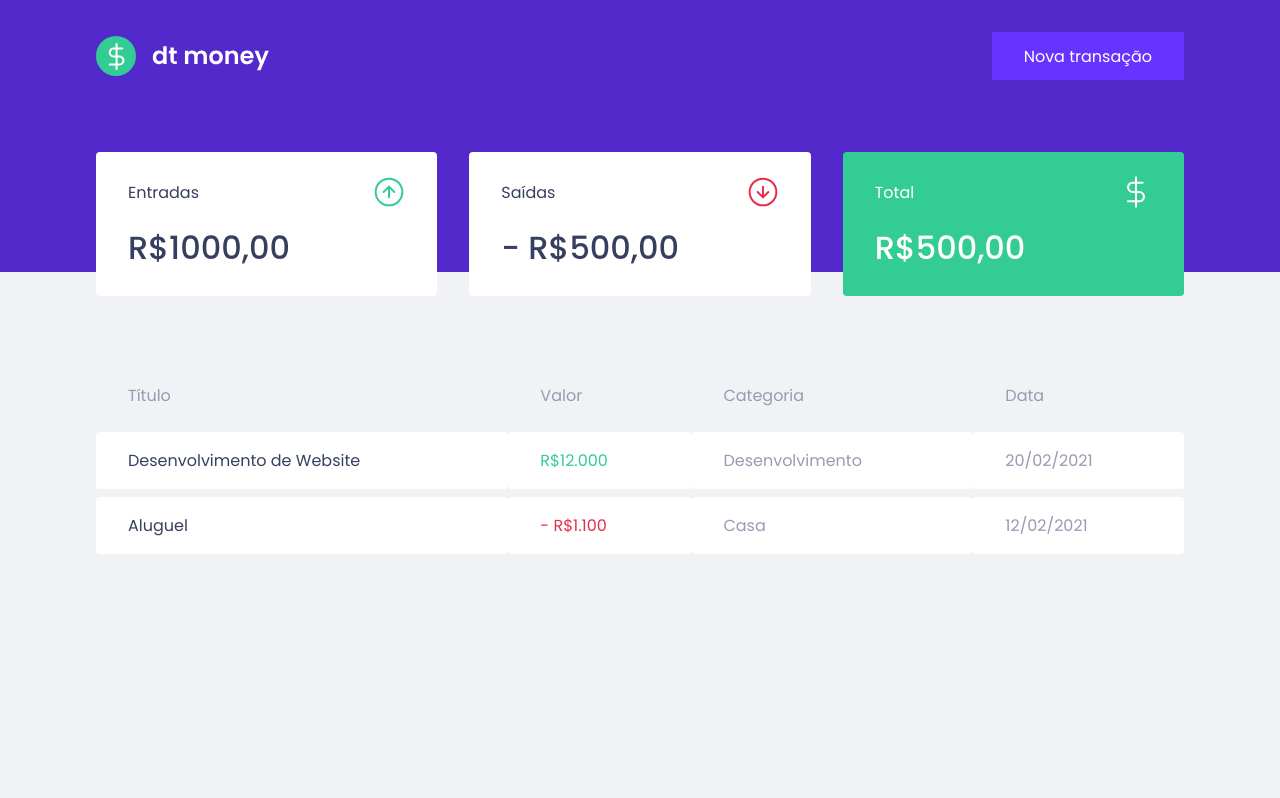
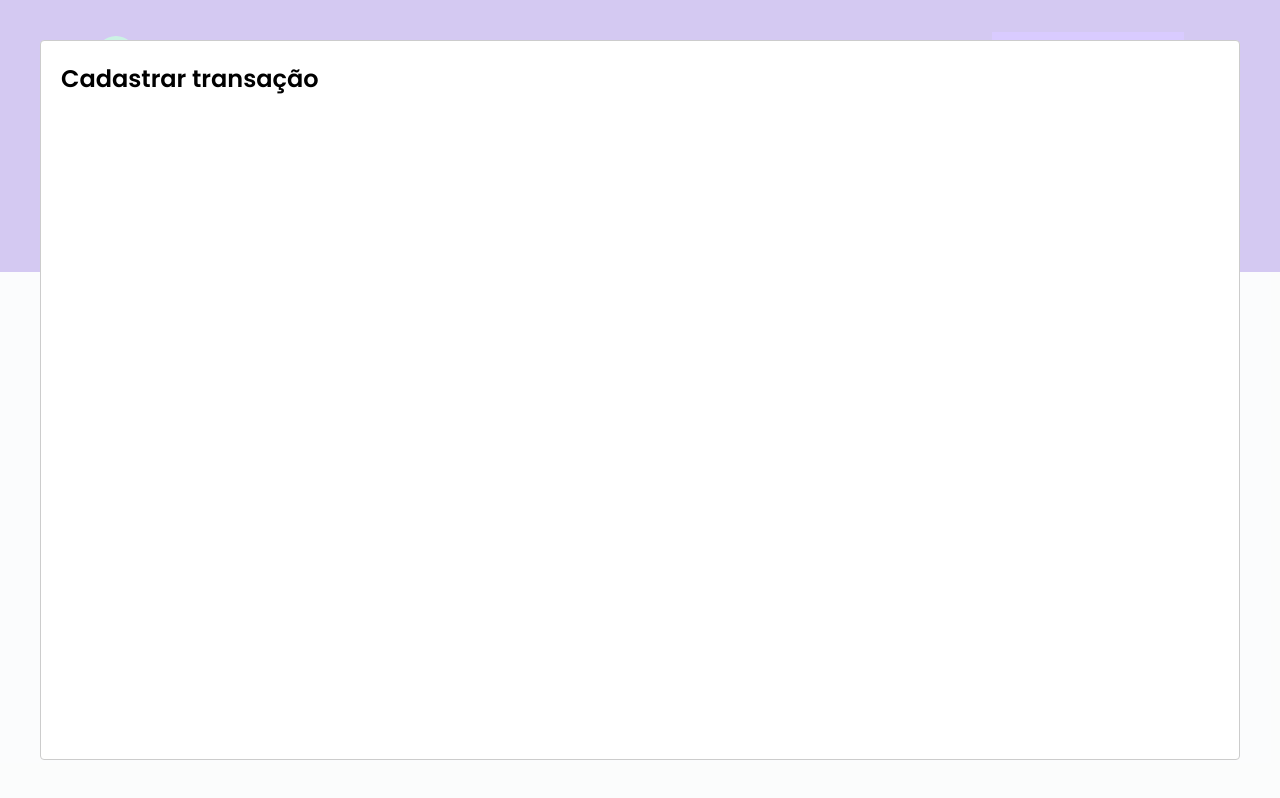
Before and after one commit to deywersonp/dtmoney, a React (Create React App) app: page / in a window 1280 px wide. Both pictures are taken after a click on the button "Nova transação". Built offline with nearby package versions, Linux system fonts and the light colour scheme; no server answers; what miragejs would draw is missing.

Commit message:
added react-modal dependencie/ created modal and modal configuration

```diff
--- a/package.json
+++ b/package.json
@@ -4,9 +4,9 @@
   "private": true,
   "dependencies": {
     "axios": "^0.26.1",
-    "miragejs": "^0.1.43",
     "react": "^17.0.2",
     "react-dom": "^17.0.2",
+    "react-modal": "^3.14.4",
     "react-scripts": "5.0.0",
     "styled-components": "^5.3.5",
     "web-vitals": "^2.1.0"
@@ -20,6 +20,8 @@
     "@types/react": "^17.0.20",
     "@types/react-dom": "^17.0.9",
     "@types/styled-components": "^5.1.24",
+    "@types/react-modal": "^3.13.1",
+    "miragejs": "^0.1.43",
     "typescript": "^4.4.2"
   },
   "scripts": {
--- a/src/App.tsx
+++ b/src/App.tsx
@@ -1,13 +1,34 @@
+import { useState } from 'react';
+import Modal from 'react-modal';
+
 import { Dashboard } from "./components/Dashboard";
 import { Header } from "./components/Header";
 
 import { GlobalStyle } from "./styles/global";
 
+Modal.setAppElement('#root');
+
 export function App() {
+  const [isNewTransactionModalOpen, setIsNewTransactionModalOpen] = useState(false);
+
+  function handleOpenNewTransactionModal() {
+    setIsNewTransactionModalOpen(true);
+  };
+
+  function handleCloseNewTransactionModal() {
+    setIsNewTransactionModalOpen(false);
+  };
+
   return (
     <>
-      <Header />
+      <Header onOpenNewTransactionModal={handleOpenNewTransactionModal} />
       <Dashboard />
+      <Modal
+        isOpen={isNewTransactionModalOpen}
+        onRequestClose={handleCloseNewTransactionModal}
+      >
+        <h2>Cadastrar transação</h2>
+      </Modal>
       <GlobalStyle />
     </>
   );
--- a/src/components/Header/index.tsx
+++ b/src/components/Header/index.tsx
@@ -5,12 +5,16 @@
   Content
 } from './styles';
 
-export function Header() {
+interface HeaderProps {
+  onOpenNewTransactionModal: () => void;
+};
+
+export function Header({ onOpenNewTransactionModal }: HeaderProps) {
   return (
     <Container>
       <Content>
         <img src={logoImg} alt="dt money" />
-        <button type="button">
+        <button type="button" onClick={onOpenNewTransactionModal}>
           Nova transação
         </button>
       </Content>
```
Also changed, not shown: 1 other file (tests, documents, lock files or other folders).
